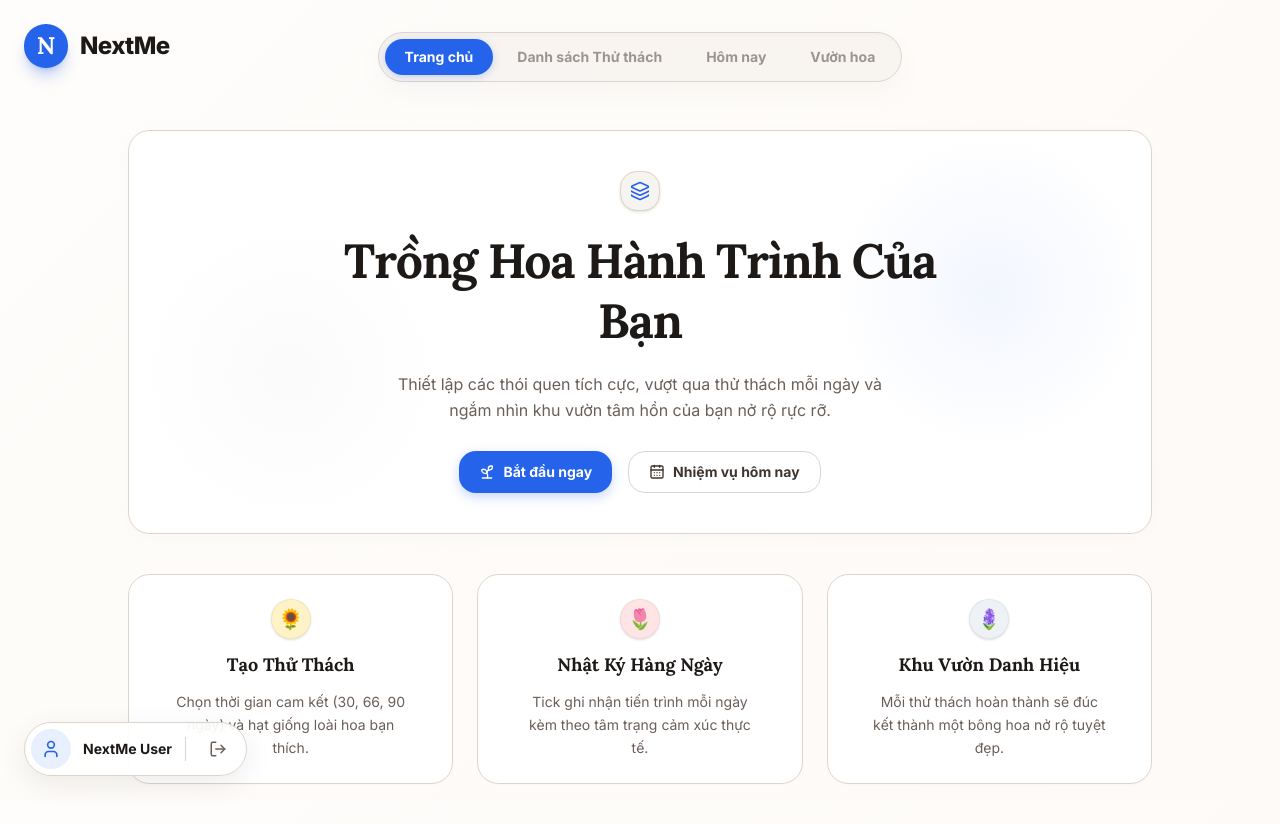
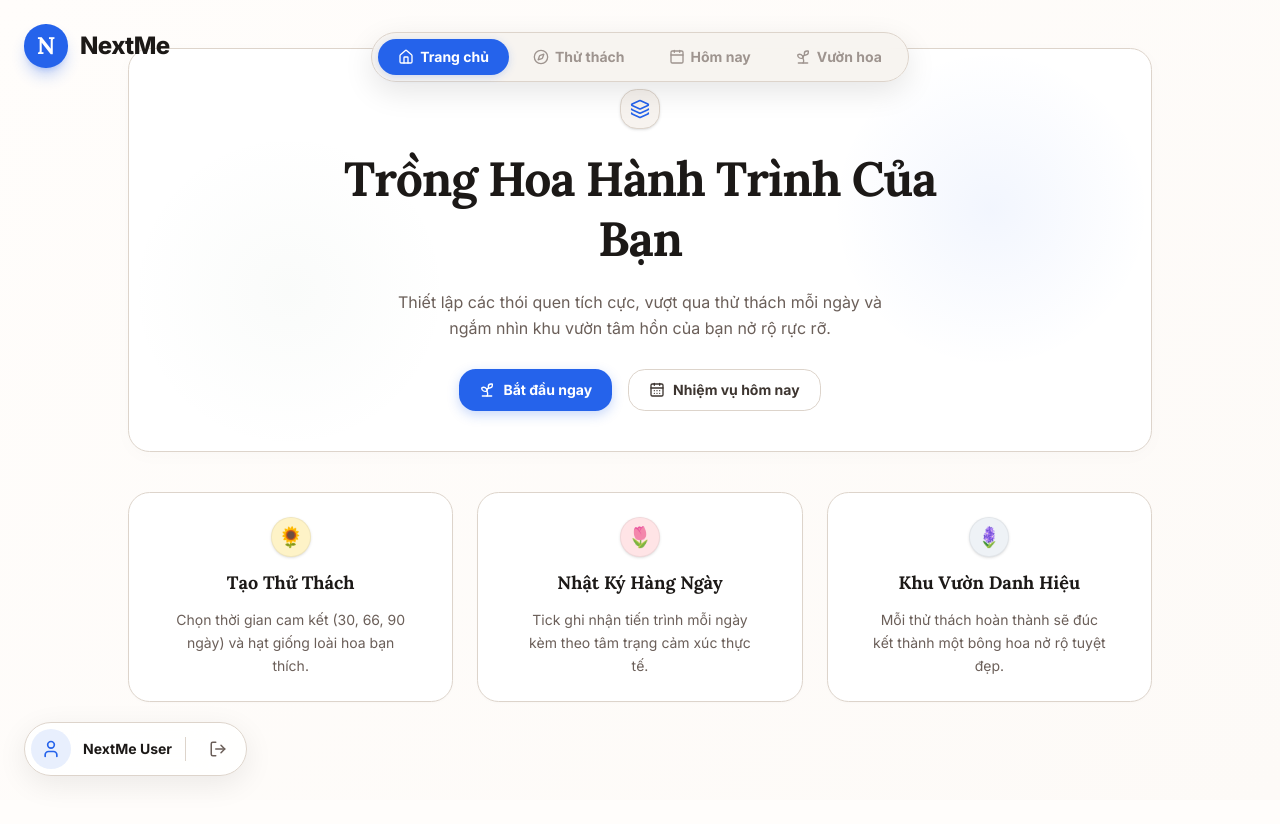
Before and after one commit to nguyencongtrung2001/NextMe, a Next.js app in the folder frontend/: page / in a window 1280 px wide. Shown: the top 824 px of the page. After the commit the page ends 800 px from the top, so only its background shows below. Built offline with nearby package versions, Linux system fonts and the light colour scheme; no server answers.

Commit message:
resposive Navbar

```diff
--- a/frontend/src/app/(main)/layout.tsx
+++ b/frontend/src/app/(main)/layout.tsx
@@ -12,7 +12,9 @@ export default function MainLayout({
       <Logo />
       <Navbar />
       <UserMenu />
-      {children}
+      <main className="w-full flex flex-col flex-1 pb-24 md:pb-12">
+        {children}
+      </main>
     </>
   );
 }
--- a/frontend/src/components/layout/Navbar.tsx
+++ b/frontend/src/components/layout/Navbar.tsx
@@ -3,34 +3,37 @@
 import Link from "next/link";
 import { usePathname } from "next/navigation";
 import { cn } from "@/lib/utils";
+import { Home, Compass, Calendar, Sprout } from "lucide-react";
 
 export default function Navbar() {
   const pathname = usePathname();
 
   const links = [
-    { href: "/", label: "Trang chủ" },
-    { href: "/challenges", label: "Danh sách Thử thách" },
-    { href: "/today", label: "Hôm nay" },
-    { href: "/garden", label: "Vườn hoa" },
+    { href: "/", label: "Trang chủ", icon: Home },
+    { href: "/challenges", label: "Thử thách", icon: Compass },
+    { href: "/today", label: "Hôm nay", icon: Calendar },
+    { href: "/garden", label: "Vườn hoa", icon: Sprout },
   ];
 
   return (
-    <header className="flex justify-center w-full pt-8 px-4 sticky top-0 z-50 pointer-events-none">
-      <nav className="bg-surface-2/85 dark:bg-surface-2/70 backdrop-blur-md border border-border p-1.5 rounded-full inline-flex gap-1 shadow-[inset_0_2px_4px_rgba(0,0,0,0.02),0_10px_30px_rgba(0,0,0,0.03)] pointer-events-auto">
+    <header className="flex justify-center w-full fixed bottom-4 md:top-0 md:bottom-auto md:pt-8 px-4 z-50 pointer-events-none">
+      <nav className="bg-surface-2/90 dark:bg-surface-2/75 backdrop-blur-md border border-border p-1.5 rounded-full inline-flex gap-1 shadow-[0_10px_30px_rgba(0,0,0,0.1)] pointer-events-auto max-w-full">
         {links.map((link) => {
           const isActive = pathname === link.href;
+          const Icon = link.icon;
           return (
             <Link
               key={link.href}
               href={link.href}
               className={cn(
-                "rounded-full px-5 py-2 text-sm font-bold transition-all duration-200 whitespace-nowrap",
+                "rounded-full transition-all duration-200 whitespace-nowrap flex flex-col md:flex-row items-center justify-center gap-0.5 md:gap-1.5 px-3 md:px-5 py-1.5 md:py-2 text-[9px] md:text-sm font-bold min-w-[60px] md:min-w-0",
                 isActive
-                  ? "bg-primary text-primary-foreground shadow-[0_2px_8px_rgba(37,99,235,0.25)]"
+                  ? "bg-primary text-primary-foreground shadow-[0_2px_8px_rgba(37,99,235,0.2)]"
                   : "text-ink-4 dark:text-ink-3 hover:text-ink-2 dark:hover:text-ink hover:bg-surface dark:hover:bg-surface-3"
               )}
             >
-              {link.label}
+              <Icon className="w-4 h-4 shrink-0" />
+              <span>{link.label}</span>
             </Link>
           );
         })}
```
